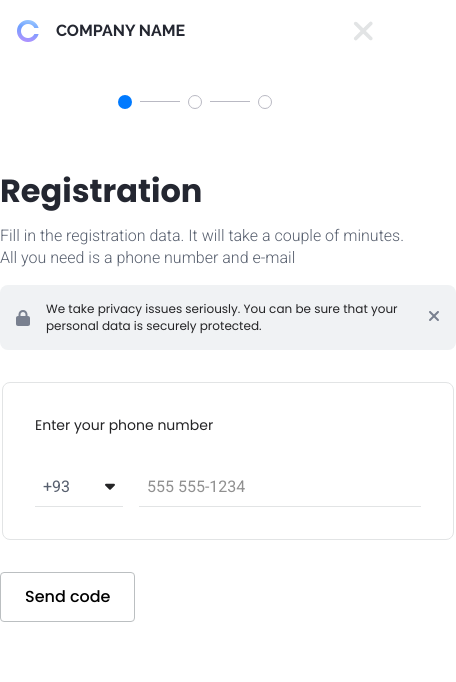
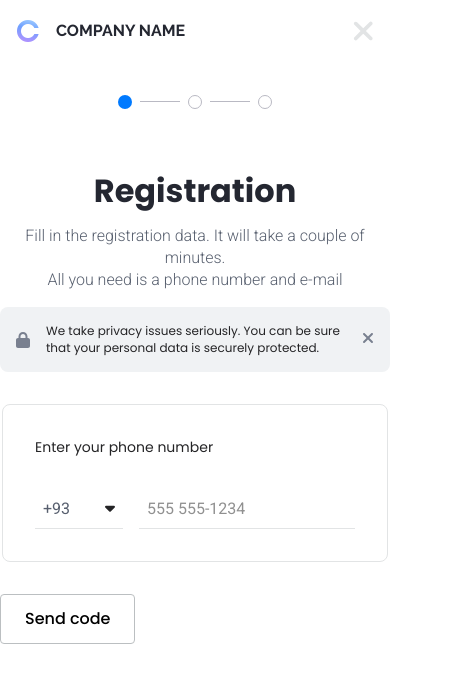
Before and after one commit to DaNaRim/ekreative-frontend-task5, a React (Create React App) app: page / in a window 390 px wide. Shown: the top 682 px of the page, 456 px wide, since content can reach past the window. Built offline with nearby package versions, Linux system fonts and the light colour scheme.

Commit message:
UPDATE add mobile version for homePage base components

```diff
--- a/src/common/pages/HomePage/HomePage.module.scss
+++ b/src/common/pages/HomePage/HomePage.module.scss
@@ -63,4 +63,18 @@
       }
     }
   }
+
+  .mainMobile {
+    width: 100%;
+
+    h1 {
+      text-align: center;
+      padding: 0 1.5em;
+    }
+
+    .desc {
+      text-align: center;
+      padding: 0 1.5em;
+    }
+  }
 }
--- a/src/common/pages/HomePage/HomePage.tsx
+++ b/src/common/pages/HomePage/HomePage.tsx
@@ -8,11 +8,13 @@ import Stage3 from "../../components/Stage3/Stage3";
 import Stage4 from "../../components/Stage4/Stage4";
 import Stage5 from "../../components/Stage5/Stage5";
 import Stage6 from "../../components/Stage6/Stage6";
+import {useMobileMediaQuery} from "../../utils/ResponsiveWrappers";
 import styles from "./HomePage.module.scss";
 
 type Stages = 1 | 2 | 3 | 4 | 5 | 6;
 
 const HomePage: React.FC = () => {
+    const isMobile = useMobileMediaQuery();
 
     const [stage, setStage] = useState<Stages>(1);
 
@@ -110,7 +112,7 @@ const HomePage: React.FC = () => {
     return (
         <main className={styles.home}>
             <Header stage={stage}/>
-            <div className={styles.main}>
+            <div className={`${styles.main} ${isMobile ? styles.mainMobile : ""}`}>
                 {stage < 4 && <RegistrationHeader/>}
                 {stage >= 4 && <ProfileInfoHeader/>}
 
--- /dev/null
+++ b/src/common/utils/ResponsiveWrappers.ts
@@ -0,0 +1,28 @@
+import {ReactElement} from "react";
+import {useMediaQuery} from "react-responsive";
+
+const DESKTOP_MIN_WIDTH: number = 992;
+const TABLET_MIN_WIDTH: number = 768;
+
+export const Desktop = ({children}: {children: ReactElement}) => {
+    const isDesktop = useMediaQuery({minWidth: DESKTOP_MIN_WIDTH});
+    return isDesktop ? children : null;
+};
+
+export const Tablet = ({children}: {children: ReactElement}) => {
+    const isTablet = useMediaQuery({minWidth: TABLET_MIN_WIDTH, maxWidth: DESKTOP_MIN_WIDTH - 1});
+    return isTablet ? children : null;
+};
+
+export const Mobile = ({children}: {children: ReactElement}) => {
+    const isMobile = useMediaQuery({maxWidth: TABLET_MIN_WIDTH - 1});
+    return isMobile ? children : null;
+};
+
+export const Default = ({children}: {children: ReactElement}) => {
+    const isNotMobile = useMediaQuery({minWidth: TABLET_MIN_WIDTH});
+    return isNotMobile ? children : null;
+};
+
+export const useDesktopMediaQuery = () => useMediaQuery({query: `(min-width: ${DESKTOP_MIN_WIDTH}px)`});
+export const useMobileMediaQuery = () => useMediaQuery({query: `(max-width: ${TABLET_MIN_WIDTH - 1}px)`});
--- a/src/common/utils/ResponsiveWrappers.tsx
+++ /dev/null
@@ -1,22 +0,0 @@
-import {ReactElement, ReactNode} from "react";
-import {useMediaQuery} from "react-responsive"
-
-const DESKTOP_MIN_WIDTH: number = 992
-const TABLET_MIN_WIDTH: number = 768
-
-export const Desktop = ({children}: {children: ReactElement}) => {
-    const isDesktop = useMediaQuery({minWidth: DESKTOP_MIN_WIDTH})
-    return isDesktop ? children : null
-}
-export const Tablet = ({children}: {children: ReactElement}) => {
-    const isTablet = useMediaQuery({minWidth: TABLET_MIN_WIDTH, maxWidth: DESKTOP_MIN_WIDTH - 1})
-    return isTablet ? children : null
-}
-export const Mobile = ({children}: {children: ReactElement}) => {
-    const isMobile = useMediaQuery({maxWidth: TABLET_MIN_WIDTH - 1})
-    return isMobile ? children : null
-}
-export const Default = ({children}: {children: ReactElement}) => {
-    const isNotMobile = useMediaQuery({minWidth: TABLET_MIN_WIDTH})
-    return isNotMobile ? children : null
-}
```
